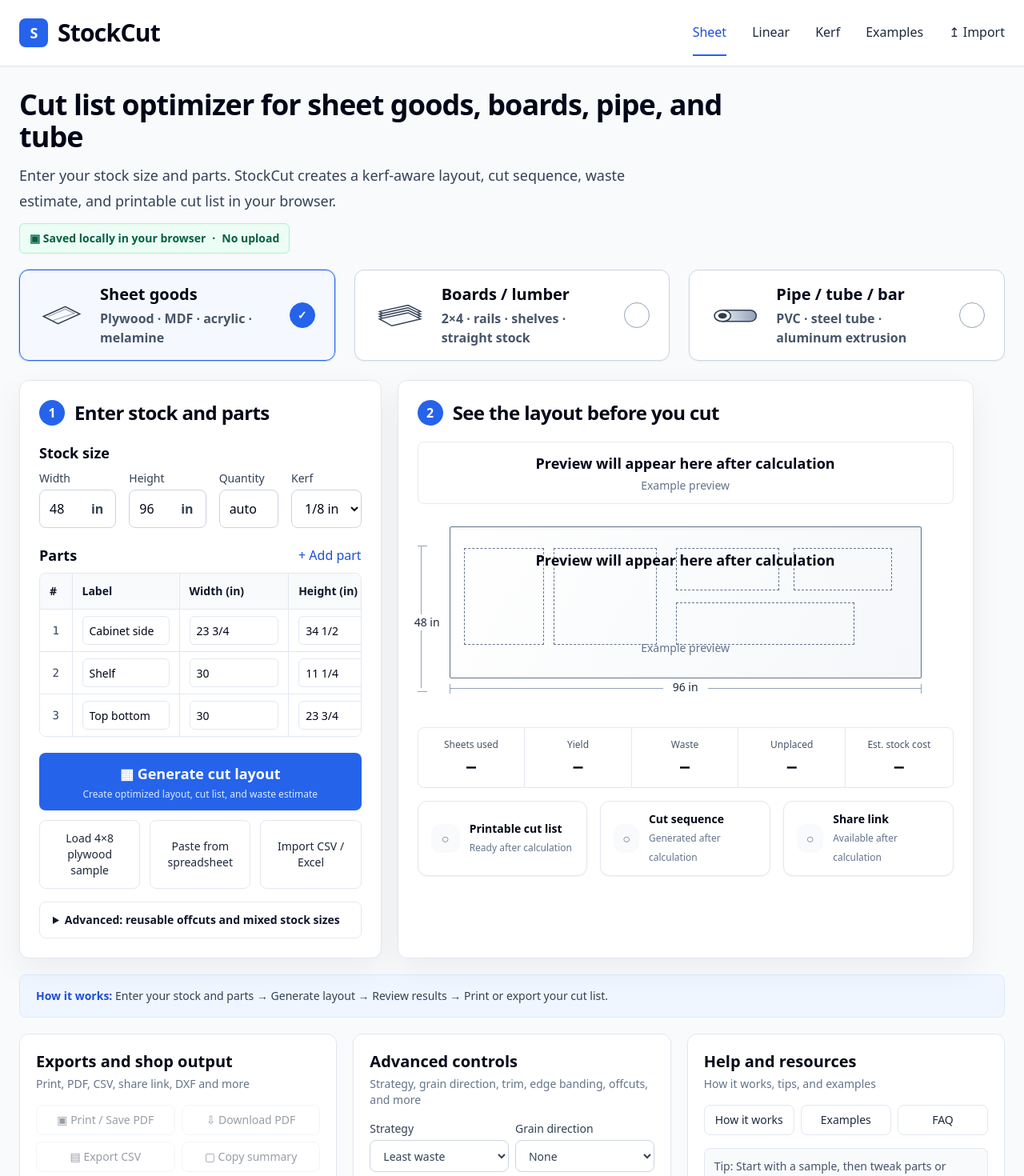
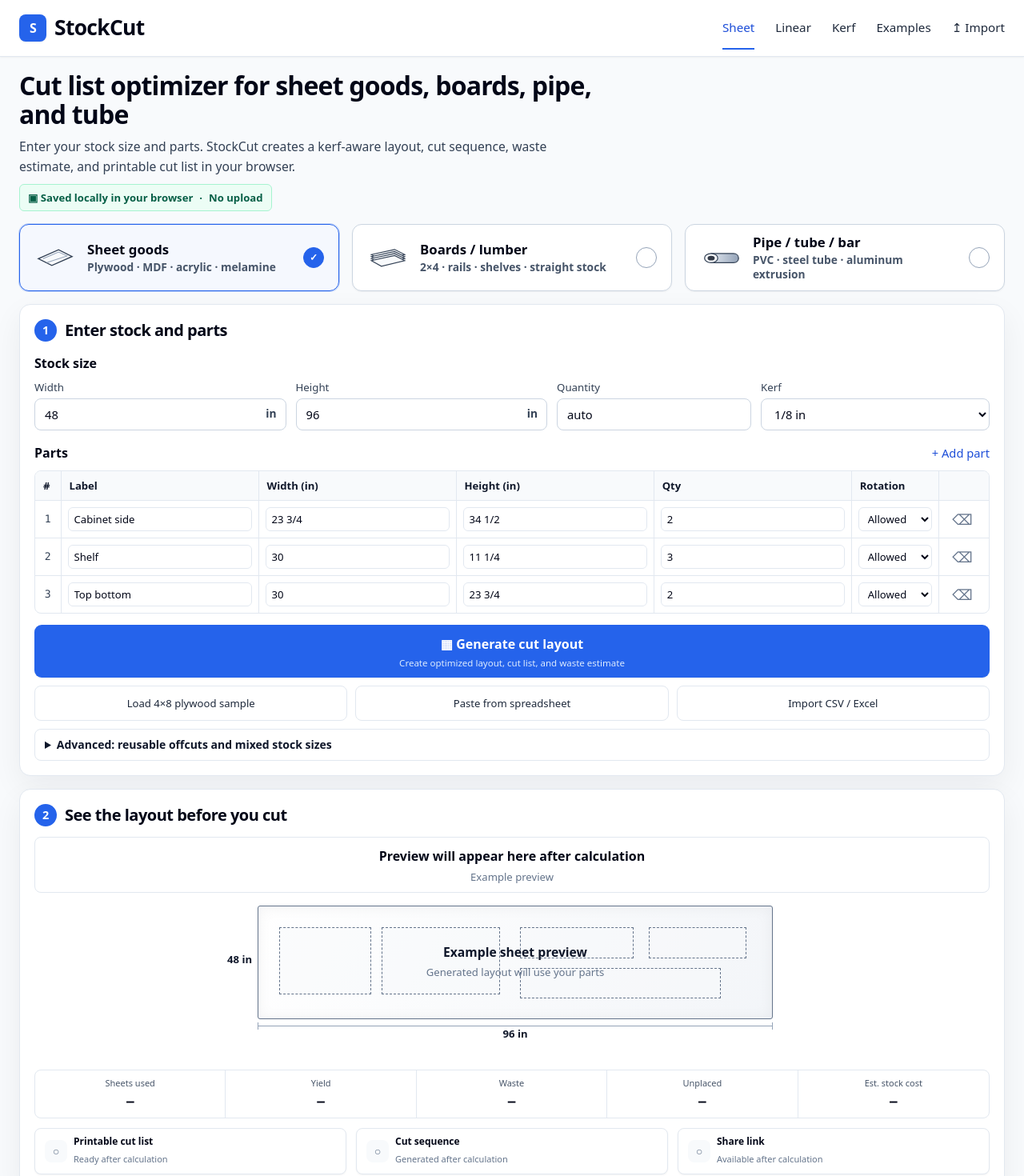
Before and after one commit to whywbhydyq/StockCut, a Next.js app: page / in a window 1280 px wide. Shown: the top 1470 px of the page at 80% size. Built offline with nearby package versions, Linux system fonts and the light colour scheme.

Commit message:
Complete project implementation

```diff
--- a/src/app/globals.css
+++ b/src/app/globals.css
@@ -149,3 +149,347 @@
   .home-status-grid { @apply grid-cols-1; }
   .home-bottom-grid { @apply grid-cols-1; }
 }
+
+/* Compact homepage pass: keep the workbench usable at normal 100% browser zoom. */
+.home-site-header-inner {
+  max-width: 1500px !important;
+  padding: 8px 24px !important;
+}
+.home-logo {
+  gap: 10px !important;
+  font-size: 1.65rem !important;
+  line-height: 1.1 !important;
+}
+.home-logo span:first-child {
+  width: 34px !important;
+  height: 34px !important;
+  border-radius: 8px !important;
+  font-size: 1rem !important;
+}
+.home-nav {
+  gap: 26px !important;
+  font-size: 0.95rem !important;
+}
+.home-nav a {
+  padding-top: 14px !important;
+  padding-bottom: 14px !important;
+}
+.home-shell {
+  max-width: 1500px !important;
+  padding: 18px 24px 24px !important;
+}
+.home-hero {
+  max-width: 760px !important;
+}
+.home-hero h1 {
+  max-width: 760px !important;
+  font-size: 2rem !important;
+  line-height: 1.13 !important;
+  letter-spacing: -0.025em !important;
+}
+.home-hero p {
+  margin-top: 10px !important;
+  max-width: 720px !important;
+  font-size: 0.98rem !important;
+  line-height: 1.55 !important;
+}
+.home-trust {
+  margin-top: 10px !important;
+  padding: 6px 10px !important;
+  font-size: 0.82rem !important;
+}
+.home-mode-grid {
+  margin-top: 16px !important;
+  gap: 16px !important;
+}
+.home-mode-card {
+  min-height: 74px !important;
+  gap: 14px !important;
+  padding: 12px 18px !important;
+  border-radius: 12px !important;
+}
+.home-mode-card svg {
+  width: 52px !important;
+  height: 34px !important;
+}
+.home-mode-card strong {
+  font-size: 1.05rem !important;
+  line-height: 1.2 !important;
+}
+.home-mode-card small {
+  margin-top: 3px !important;
+  font-size: 0.86rem !important;
+  line-height: 1.28 !important;
+}
+.home-radio {
+  height: 26px !important;
+  width: 26px !important;
+  font-size: 0.75rem !important;
+}
+.home-workbench-grid {
+  margin-top: 16px !important;
+  gap: 16px !important;
+  grid-template-columns: minmax(0, 0.94fr) minmax(620px, 1.06fr) !important;
+}
+.home-panel {
+  padding: 18px !important;
+  border-radius: 14px !important;
+}
+.home-panel-title {
+  margin-bottom: 13px !important;
+  gap: 10px !important;
+}
+.home-panel-title span {
+  height: 28px !important;
+  width: 28px !important;
+  font-size: 0.9rem !important;
+}
+.home-panel-title h2 {
+  font-size: 1.25rem !important;
+  line-height: 1.2 !important;
+}
+.home-fieldset-title {
+  margin-bottom: 6px !important;
+  font-size: 1rem !important;
+}
+.home-fields {
+  gap: 12px !important;
+}
+.home-fields label {
+  font-size: 0.83rem !important;
+}
+.home-fields input,
+.home-fields select {
+  height: 40px !important;
+  margin-top: 4px !important;
+  border-radius: 8px !important;
+  font-size: 0.92rem !important;
+}
+.home-fields label span {
+  bottom: 9px !important;
+  right: 12px !important;
+  font-size: 0.86rem !important;
+}
+.home-table-header {
+  margin-top: 14px !important;
+}
+.home-table-header strong {
+  font-size: 1rem !important;
+}
+.home-table-header button {
+  font-size: 0.92rem !important;
+}
+.home-table-wrap {
+  margin-top: 8px !important;
+}
+.home-parts-table {
+  min-width: 640px !important;
+  font-size: 0.82rem !important;
+}
+.home-parts-table th {
+  padding: 8px 10px !important;
+}
+.home-parts-table td {
+  padding: 5px 8px !important;
+}
+.home-parts-table input,
+.home-parts-table select {
+  height: 30px !important;
+  border-radius: 6px !important;
+  padding: 3px 7px !important;
+  font-size: 0.82rem !important;
+}
+.home-parts-table td:first-child {
+  width: 32px !important;
+}
+.home-generate {
+  margin-top: 14px !important;
+  padding: 10px 16px !important;
+  border-radius: 9px !important;
+  font-size: 1rem !important;
+}
+.home-generate small {
+  margin-top: 2px !important;
+  font-size: 0.72rem !important;
+}
+.home-secondary-actions {
+  margin-top: 10px !important;
+  gap: 10px !important;
+}
+.home-secondary-actions button {
+  padding: 9px 12px !important;
+  border-radius: 8px !important;
+  font-size: 0.82rem !important;
+}
+.home-advanced-inline {
+  margin-top: 10px !important;
+  padding: 9px 12px !important;
+}
+.home-preview-callout {
+  padding: 9px 12px !important;
+}
+.home-preview-callout strong {
+  font-size: 1rem !important;
+}
+.home-preview-callout span {
+  margin-top: 2px !important;
+  font-size: 0.82rem !important;
+}
+.home-example-preview {
+  position: relative;
+  max-width: 720px;
+  margin: 16px auto 0;
+  padding: 0 34px 22px 42px;
+}
+.home-example-canvas {
+  position: relative;
+  height: 142px;
+  overflow: hidden;
+  border: 1px solid #64748b;
+  border-radius: 3px;
+  background: linear-gradient(120deg, rgba(255,255,255,.92), rgba(226,232,240,.42));
+  box-shadow: inset 0 1px 18px rgba(15,23,42,.05);
+}
+.home-example-preview.is-linear .home-example-canvas {
+  height: 62px;
+  margin-top: 36px;
+  border-radius: 10px;
+  background: linear-gradient(90deg, #f8fafc, #e2e8f0);
+}
+.home-example-canvas .part,
+.home-example-canvas .segment {
+  position: absolute;
+  border: 1px dashed #64748b;
+  background: rgba(248, 250, 252, 0.55);
+}
+.home-example-canvas .p1 { left: 4%; top: 18%; width: 18%; height: 60%; }
+.home-example-canvas .p2 { left: 24%; top: 18%; width: 23%; height: 60%; }
+.home-example-canvas .p3 { left: 51%; top: 18%; width: 22%; height: 28%; }
+.home-example-canvas .p4 { left: 76%; top: 18%; width: 19%; height: 28%; }
+.home-example-canvas .p5 { left: 51%; top: 55%; width: 39%; height: 27%; }
+.home-example-canvas .s1 { left: 3%; top: 0; height: 100%; width: 25%; background: rgba(220,252,231,.55); }
+.home-example-canvas .s2 { left: 31%; top: 0; height: 100%; width: 18%; background: rgba(224,242,254,.55); }
+.home-example-canvas .s3 { left: 53%; top: 0; height: 100%; width: 21%; background: rgba(255,237,213,.55); }
+.home-example-canvas .waste { left: 79%; top: 0; height: 100%; width: 15%; background: rgba(241,245,249,.85); }
+.home-example-copy {
+  position: absolute;
+  inset: 0;
+  display: grid;
+  place-content: center;
+  text-align: center;
+  pointer-events: none;
+}
+.home-example-copy strong {
+  font-size: 0.98rem;
+  line-height: 1.25;
+  color: #0f172a;
+}
+.home-example-copy span {
+  margin-top: 6px;
+  font-size: 0.82rem;
+  color: #64748b;
+}
+.home-example-dimension {
+  color: #0f172a;
+  font-size: 0.82rem;
+  font-weight: 600;
+}
+.home-example-dimension-y {
+  position: absolute;
+  left: 0;
+  top: 58px;
+  padding: 0 4px;
+  background: #fff;
+}
+.home-example-dimension-x {
+  position: relative;
+  margin-top: 8px;
+  border-top: 1px solid #94a3b8;
+  text-align: center;
+}
+.home-example-dimension-x::before,
+.home-example-dimension-x::after {
+  content: '';
+  position: absolute;
+  top: -5px;
+  width: 1px;
+  height: 9px;
+  background: #94a3b8;
+}
+.home-example-dimension-x::before { left: 0; }
+.home-example-dimension-x::after { right: 0; }
+.home-summary-grid {
+  margin-top: 12px !important;
+}
+.home-status-grid {
+  margin-top: 12px !important;
+  gap: 12px !important;
+}
+.home-how {
+  margin-top: 14px !important;
+  padding: 10px 14px !important;
+  font-size: 0.82rem !important;
+}
+.home-bottom-grid {
+  margin-top: 14px !important;
+  gap: 14px !important;
+}
+.home-bottom-card {
+  padding: 16px !important;
+  border-radius: 12px !important;
+}
+.home-bottom-card h3 {
+  font-size: 1.05rem !important;
+}
+.home-bottom-card p {
+  font-size: 0.82rem !important;
+}
+.home-export-grid {
+  margin-top: 12px !important;
+  gap: 8px !important;
+}
+.home-action-button,
+.home-advanced-grid button,
+.home-help-buttons button {
+  padding: 7px 10px !important;
+  border-radius: 7px !important;
+  font-size: 0.78rem !important;
+}
+.home-advanced-grid,
+.home-help-buttons {
+  margin-top: 12px !important;
+  gap: 8px !important;
+}
+.home-advanced-grid select {
+  height: 34px !important;
+  margin-top: 4px !important;
+  border-radius: 7px !important;
+}
+.home-more {
+  margin-top: 8px !important;
+  padding: 7px 10px !important;
+}
+.home-tip {
+  margin-top: 10px !important;
+  padding: 10px !important;
+  font-size: 0.8rem !important;
+}
+.home-privacy-note {
+  margin-top: 12px !important;
+  font-size: 0.78rem !important;
+}
+footer {
+  padding-top: 18px !important;
+  padding-bottom: 18px !important;
+}
+
+@media (max-width: 1280px) {
+  .home-workbench-grid { grid-template-columns: 1fr !important; }
+}
+
+@media (max-width: 720px) {
+  .home-shell { padding: 16px 14px 20px !important; }
+  .home-hero h1 { font-size: 1.7rem !important; }
+  .home-mode-card { padding: 11px 14px !important; }
+  .home-example-preview { padding-left: 34px; padding-right: 12px; }
+}
--- a/src/app/layout.tsx
+++ b/src/app/layout.tsx
@@ -37,9 +37,9 @@
             <Link href="/" className="home-logo" aria-label="StockCut home"><LogoMark /><span>StockCut</span></Link>
             <nav className="home-nav" aria-label="Primary navigation">
               <Link href="/#sheet">Sheet</Link>
-              <Link href="/#sheet">Linear</Link>
+              <Link href="/#linear">Linear</Link>
               <Link href="/saw-kerf-calculator">Kerf</Link>
-              <Link href="/#import">Examples</Link>
+              <Link href="/#examples">Examples</Link>
               <Link href="/#import">↥ Import</Link>
             </nav>
           </div>
--- a/src/components/home/StockCutHomeWorkspace.tsx
+++ b/src/components/home/StockCutHomeWorkspace.tsx
@@ -80,70 +80,55 @@
 
 function SummaryCell({ label, value }: { label: string; value: string }) {
   return (
-    <div className="border-r border-slate-200 px-3 py-3 text-center last:border-r-0">
-      <span className="block text-[12px] font-medium text-slate-600">{label}</span>
-      <strong className="mt-1 block font-mono text-xl font-semibold text-slate-950">{value}</strong>
+    <div className="border-r border-slate-200 px-2 py-2 text-center last:border-r-0">
+      <span className="block text-[11px] font-medium text-slate-600">{label}</span>
+      <strong className="mt-0.5 block font-mono text-base font-semibold text-slate-950">{value}</strong>
     </div>
   );
 }
 
 function StatusChip({ title, value, active }: { title: string; value: string; active: boolean }) {
   return (
-    <div className="flex items-center gap-3 rounded-xl border border-slate-200 bg-white px-4 py-3 shadow-sm">
-      <span className={active ? 'grid h-9 w-9 place-items-center rounded-xl bg-emerald-50 text-emerald-700' : 'grid h-9 w-9 place-items-center rounded-xl bg-slate-50 text-slate-500'}>
+    <div className="flex items-center gap-2 rounded-lg border border-slate-200 bg-white px-3 py-2 shadow-sm">
+      <span className={active ? 'grid h-7 w-7 place-items-center rounded-lg bg-emerald-50 text-sm text-emerald-700' : 'grid h-7 w-7 place-items-center rounded-lg bg-slate-50 text-sm text-slate-500'}>
         {active ? '✓' : '○'}
       </span>
       <span>
-        <strong className="block text-sm text-slate-950">{title}</strong>
-        <span className="text-xs text-slate-500">{value}</span>
+        <strong className="block text-xs text-slate-950">{title}</strong>
+        <span className="text-[11px] text-slate-500">{value}</span>
       </span>
     </div>
   );
 }
 
 function ExampleSheetPreview({ mode }: { mode: HomeMode }) {
-  const isLinear = isLinearMode(mode);
-  if (isLinear) {
-    return (
-      <div className="relative mx-auto mt-5 max-w-3xl px-6 py-7">
-        <div className="absolute left-7 right-7 top-1/2 h-14 -translate-y-1/2 rounded-xl border border-slate-400 bg-[linear-gradient(90deg,#f8fafc,#e2e8f0)]" />
-        <div className="relative h-14 overflow-hidden rounded-xl border border-slate-500 bg-slate-50">
-          <div className="absolute inset-y-0 left-[3%] w-[25%] border-x border-dashed border-slate-500 bg-emerald-50/60" />
-          <div className="absolute inset-y-0 left-[31%] w-[18%] border-x border-dashed border-slate-500 bg-blue-50/60" />
-          <div className="absolute inset-y-0 left-[53%] w-[21%] border-x border-dashed border-slate-500 bg-amber-50/60" />
-          <div className="absolute inset-y-0 left-[79%] w-[15%] border-x border-dashed border-slate-500 bg-slate-100/80" />
-          <div className="absolute inset-0 grid place-items-center text-center">
-            <strong className="text-base text-slate-950">Preview will appear here after calculation</strong>
-            <span className="mt-6 text-sm text-slate-500">Example stock preview</span>
-          </div>
-        </div>
-        <div className="mt-3 flex items-center justify-between border-t border-slate-300 text-sm font-medium text-slate-800"><span>0 in</span><span>{mode === 'tube' ? '120 in' : '96 in'}</span></div>
-      </div>
-    );
-  }
-
+  const linear = isLinearMode(mode);
   return (
-    <div className="relative mx-auto mt-5 max-w-3xl px-10 pb-8 pt-2">
-      <div className="absolute left-1 top-8 h-[178px] border-l border-slate-400" />
-      <div className="absolute left-0 top-8 h-px w-3 bg-slate-400" />
-      <div className="absolute left-0 top-[214px] h-px w-3 bg-slate-400" />
-      <span className="absolute left-0 top-[118px] -translate-x-2 bg-white px-1 text-sm font-medium text-slate-800">48 in</span>
-      <div className="relative h-[190px] rounded-sm border border-slate-500 bg-[linear-gradient(120deg,rgba(255,255,255,.8),rgba(226,232,240,.35))] shadow-inner">
-        <div className="absolute left-[3%] top-[14%] h-[64%] w-[17%] border border-dashed border-slate-500" />
-        <div className="absolute left-[22%] top-[14%] h-[64%] w-[22%] border border-dashed border-slate-500" />
-        <div className="absolute left-[48%] top-[14%] h-[28%] w-[22%] border border-dashed border-slate-500" />
-        <div className="absolute left-[73%] top-[14%] h-[28%] w-[21%] border border-dashed border-slate-500" />
-        <div className="absolute left-[48%] top-[50%] h-[28%] w-[38%] border border-dashed border-slate-500" />
-        <div className="absolute inset-0 grid place-items-center text-center">
-          <strong className="text-lg text-slate-950">Preview will appear here after calculation</strong>
-          <span className="mt-8 text-sm text-slate-500">Example preview</span>
+    <div className={`home-example-preview ${linear ? 'is-linear' : 'is-sheet'}`}>
+      <div className="home-example-dimension home-example-dimension-y">{linear ? 'stock' : '48 in'}</div>
+      <div className="home-example-canvas" aria-hidden="true">
+        {linear ? (
+          <>
+            <span className="segment s1" />
+            <span className="segment s2" />
+            <span className="segment s3" />
+            <span className="segment waste" />
+          </>
+        ) : (
+          <>
+            <span className="part p1" />
+            <span className="part p2" />
+            <span className="part p3" />
+            <span className="part p4" />
+            <span className="part p5" />
+          </>
+        )}
+        <div className="home-example-copy">
+          <strong>{linear ? 'Example stock preview' : 'Example sheet preview'}</strong>
+          <span>Generated layout will use your parts</span>
         </div>
       </div>
-      <div className="relative mt-3 border-t border-slate-400">
-        <span className="absolute left-0 top-[-6px] h-3 w-px bg-slate-400" />
-        <span className="absolute right-0 top-[-6px] h-3 w-px bg-slate-400" />
-        <span className="absolute left-1/2 top-[-12px] -translate-x-1/2 bg-white px-3 text-sm font-medium text-slate-800">96 in</span>
-      </div>
+      <div className="home-example-dimension home-example-dimension-x">{linear ? (mode === 'tube' ? '120 in' : '96 in') : '96 in'}</div>
     </div>
   );
 }
@@ -208,6 +193,32 @@
 
   useEffect(() => saveProject(SHEET_STORAGE_KEY, sheetProject), [sheetProject]);
   useEffect(() => saveProject(LINEAR_STORAGE_KEY, linearProject), [linearProject]);
+
+  useEffect(() => {
+    const applyHashMode = () => {
+      const hash = window.location.hash.toLowerCase();
+      if (hash === '#linear' || hash === '#lumber') {
+        setMode('lumber');
+        setLinearProject(cloneProject(linearPresets['lumber-length']));
+        setResult(null);
+        setError(null);
+      }
+      if (hash === '#tube' || hash === '#pipe') {
+        setMode('tube');
+        setLinearProject(cloneProject(linearPresets['pvc-pipe']));
+        setResult(null);
+        setError(null);
+      }
+      if (hash === '#sheet') {
+        setMode('sheet');
+        setResult(null);
+        setError(null);
+      }
+    };
+    applyHashMode();
+    window.addEventListener('hashchange', applyHashMode);
+    return () => window.removeEventListener('hashchange', applyHashMode);
+  }, []);
 
   const activeProject = isLinearMode(mode) ? linearProject : sheetProject;
   const isSheetResult = result?.kind === 'sheet';
@@ -511,7 +522,7 @@
 
       <div className="home-how"><strong>How it works:</strong> Enter your stock and parts → Generate layout → Review results → Print or export your cut list.</div>
 
-      <section className="home-bottom-grid">
+      <section className="home-bottom-grid" id="examples">
         <div className="home-bottom-card">
           <h3>Exports and shop output</h3><p>Print, PDF, CSV, share link, DXF and more</p>
           <div className="home-export-grid">
```
